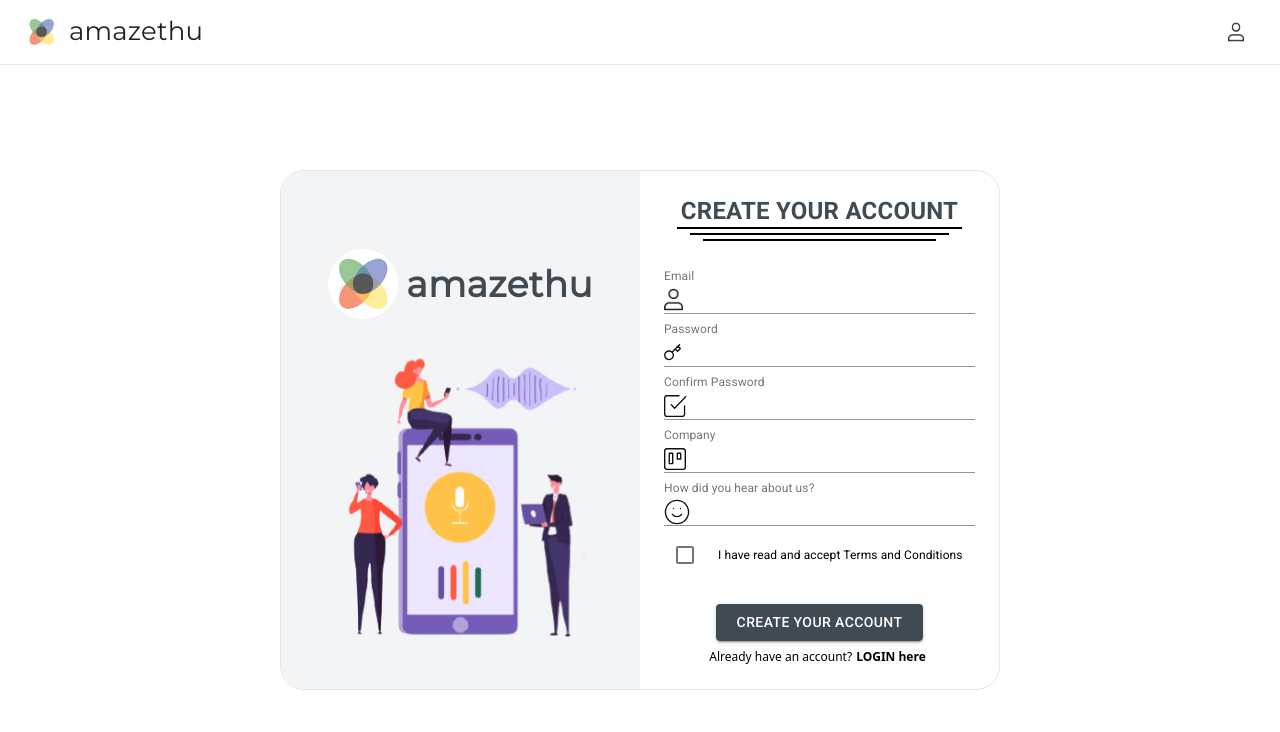
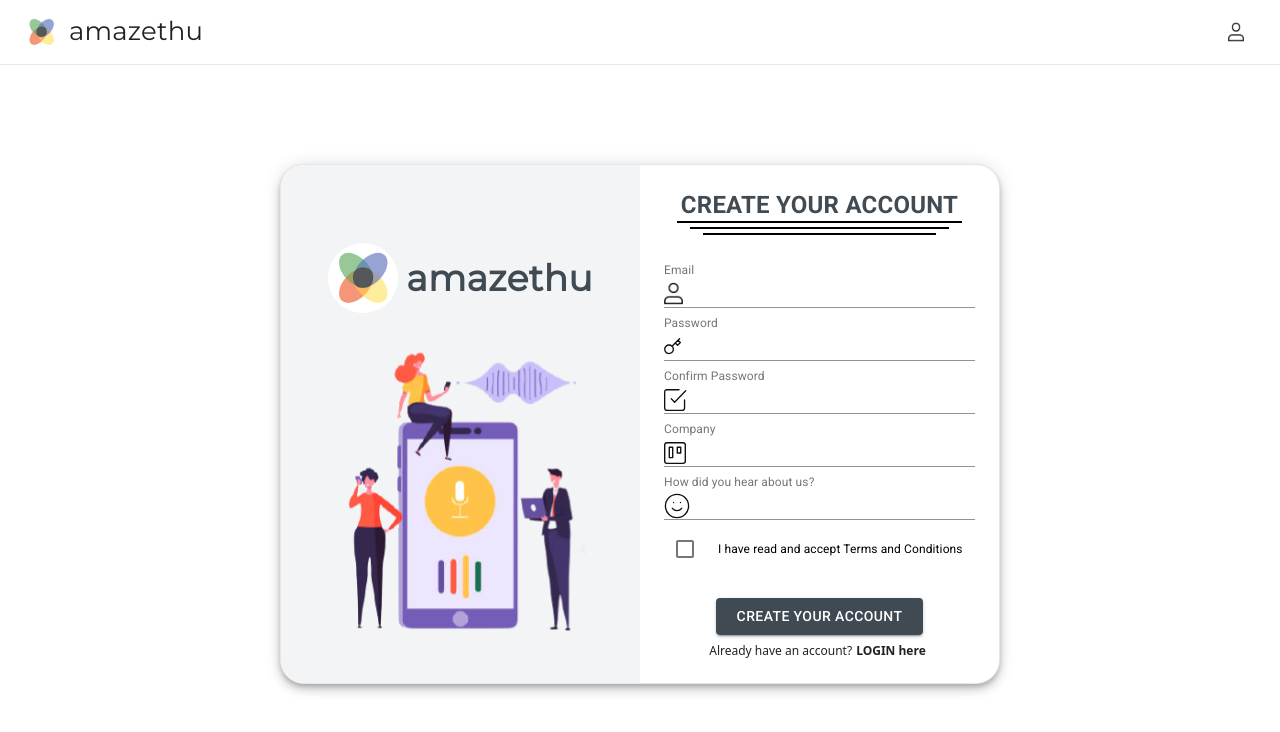
Before and after one commit to AbdulAziz0682/afluence, a React (Create React App) app: page /register in a window 1280 px wide. Shown: the top 732 px of the page. Built offline with nearby package versions, Linux system fonts and the light colour scheme; what jss-rtl would draw is missing.

Commit message:
Added reaming styles in Login and Register

```diff
--- a/src/routes/Login.js
+++ b/src/routes/Login.js
@@ -1,5 +1,5 @@
 import React from 'react';
-import { Button, Grid, InputAdornment, Typography } from '@material-ui/core';
+import { Button, Grid, InputAdornment, Paper, Typography } from '@material-ui/core';
 import { TextField } from '@material-ui/core';
 import { Hidden } from '@material-ui/core';
 
@@ -161,7 +161,7 @@ export default function Login(props){
         <Grid container item>
             <form onSubmit={formik.handleSubmit} className="w-full flex items-center justify-center">
             <Hidden smDown>
-                <Grid container id="md" direction="row" className="border md:w-5/6 lg:w-156 self-center rounded-3xl mt-3">
+                <Grid container component={Paper} elevation={6} id="md" direction="row" className="border md:w-5/6 lg:w-156 self-center rounded-3xl mt-3">
                     <Grid item xs={6} className="flex flex-col justify-center items-center p-5 bg-gray-100 rounded-l-3xl">
                         <div className="flex flex-row items-center mt-9">
                             <img src={logo} alt="afluence logo" style={{width: 70}}/>
--- a/src/routes/Regiser.js
+++ b/src/routes/Regiser.js
@@ -1,5 +1,5 @@
 import React from 'react';
-import { Button, FormHelperText, Grid, InputLabel, Typography, InputAdornment } from '@material-ui/core';
+import { Button, FormHelperText, Grid, InputLabel, Typography, InputAdornment, Paper } from '@material-ui/core';
 import { TextField } from '@material-ui/core';
 import CheckBox from '@material-ui/core/Checkbox';
 import { Hidden } from '@material-ui/core';
@@ -73,7 +73,7 @@ export default function Register(props){
         <Grid item container>
             <form onSubmit={formik.handleSubmit} className="w-full flex items-center justify-center">
             <Hidden smDown>
-            <Grid container id="md" direction="row" className="border md:w-5/6 lg:w-180 self-center rounded-3xl mt-3">
+            <Grid container component={Paper} elevation={6} id="md" direction="row" className="border md:w-5/6 lg:w-180 self-center rounded-3xl">
                     <Grid item xs={6} className="flex flex-col justify-center items-center p-5 bg-gray-100 rounded-l-3xl">
                         <div className="flex flex-row items-center mt-9">
                             <img src={logo} alt="afluence logo" style={{width: 70}}/>
```
